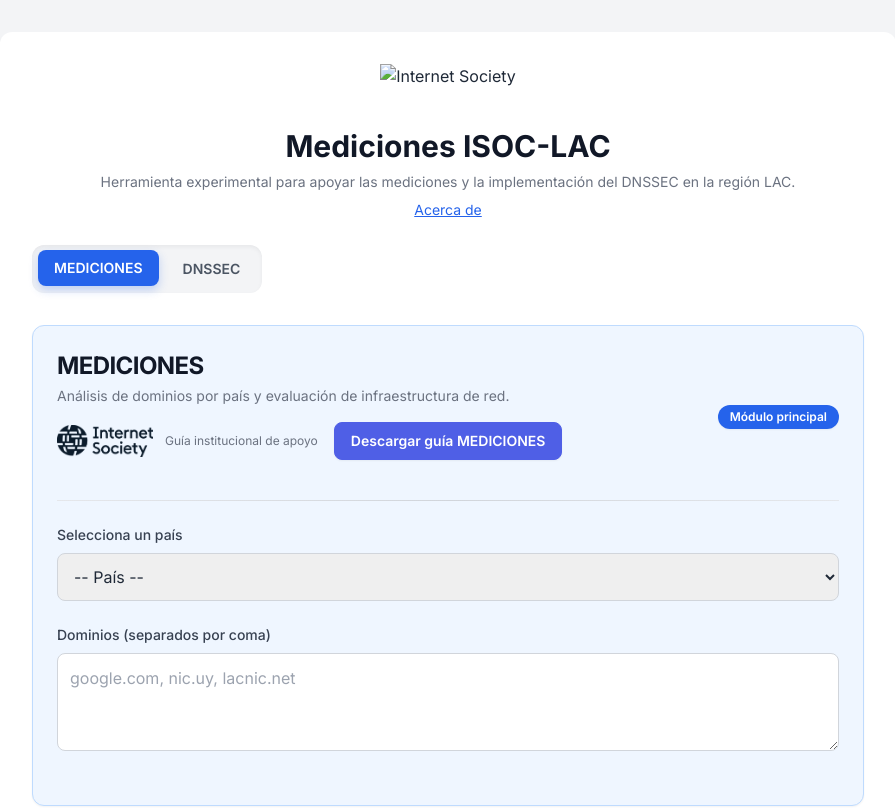
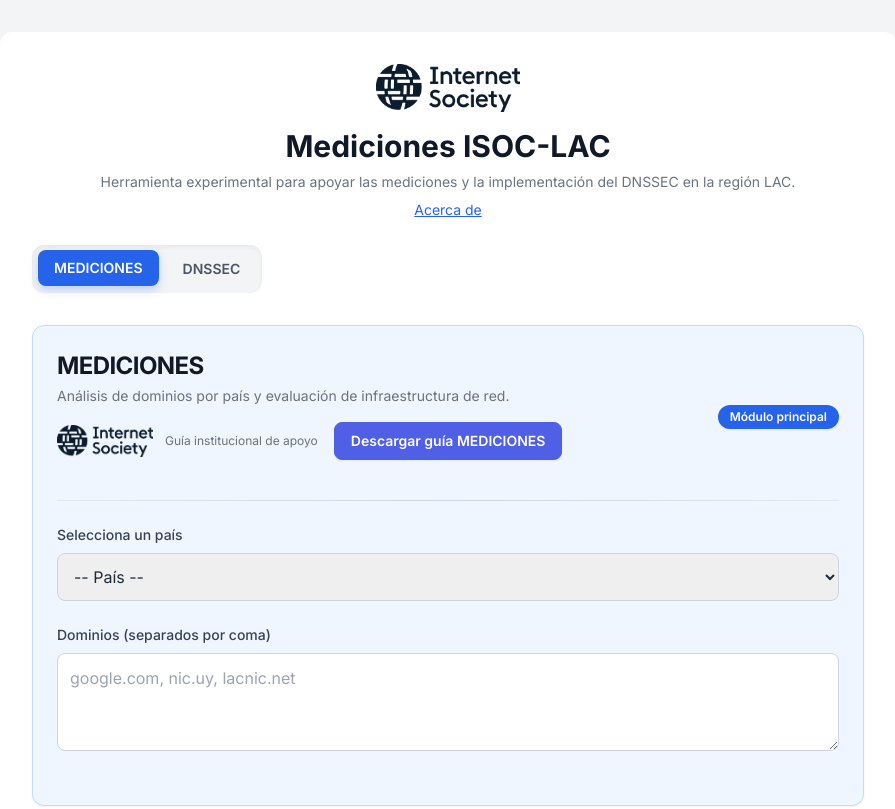
Before and after one commit to sociedadinternetecuador-lgtm/mediciones-isoc-lac-v2, a website: page index.html in a window 1280 px wide. Shown: the top 809 px of the page, without its empty margins (192-1087 px from the left). Drawn offline with nearby package versions, Linux system fonts and the light colour scheme.

Commit message:
Corrige ruta logo ISOC final

```diff
--- a/index.html
+++ b/index.html
@@ -62,7 +62,7 @@
 <div class="text-center mb-6">
   <div class="mb-4 flex justify-center">
     <img
-      src="/assets/isoc-logo-blue.png"
+      src="/assets/ISOC_Logo_Dark-RGB.png"
       alt="Internet Society"
       class="h-12 w-auto"
     />
@@ -132,7 +132,7 @@
  <div class="mt-4 mb-6 flex items-center justify-between gap-4 flex-wrap">
   <div class="flex items-center gap-3">
     <img
-      src="/assets/isoc-logo-blue.png"
+      src="/assets/ISOC_Logo_Dark-RGB.png"
       alt="Internet Society"
       class="h-8 w-auto"
     />
```
